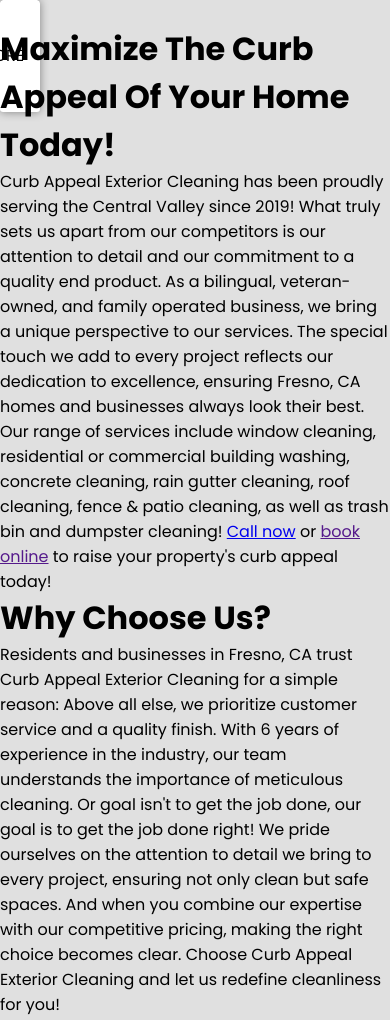
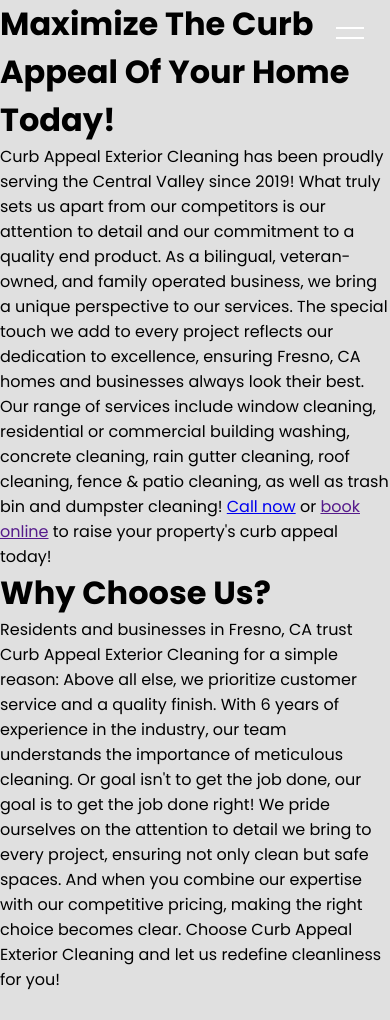
Before and after one commit to winebrenner444/Curb-Appeal-Exterior-Cleaning, a website: page index.html in a window 390 px wide. Shown: the top 1020 px of the page. Drawn offline with Linux system fonts and the light colour scheme.

Commit message:
Clean breaking point for nav menu. working on hamburger menu

```diff
--- a/index.html
+++ b/index.html
@@ -17,7 +17,9 @@
     <!--Header with menu and logo-->
     <header class="header">
         <div class="header-body">
-            <nav tabindex="0" aria-haspopup="true" class="header-menu">
+            <nav tabindex="0" aria-haspopup="true" class="hamburger-menu">
+                <div class="nav-body">
+
                 <ul role="menubar" class="nav-list">
                     <li class="nav-item" id="logo"><a href="https://www.curbappealfresno/"> <img width="170" height="auto"
                         src="Src/Business Logo.JPG"
@@ -28,6 +30,7 @@
                     <li role="menuitem" aria-label="Contact" class="nav-item" id="contact"><a href="#">CONTACT</a></li>
                     <li role="menuitem" aria-label="More" class="nav-item" id="more"><a href="#">MORE</a></li>
                 </ul>
+                </div>
             </nav>
         </div>
     </header>
--- a/style.css
+++ b/style.css
@@ -8,9 +8,10 @@
     background-color: rgba(211, 211, 211, 0.7);
 }
 
-/* nav {
+nav {
     position: relative;
-} */
+}
+
 .nav-list {
     background-color: white;
     box-shadow: 0px 0px 10px rgba(128, 128, 128, 1);
@@ -155,16 +156,57 @@
     .reviews-box{
         width: 100%;
     }
-    ul {
+    .nav-item {
         display: none;
     }
-    nav {
+    nav.hamburger-menu {
         width: 40px;
         height: 25px;
-        background: #333;
-        border-radius: 3px;
+        position: fixed;
+        top: 20px;
+        right: 20px;
+    }
+    nav.hamburger-menu::before,
+    nav.hamburger-menu::after {
+        content: '';
+        display: inline-block;
+        height: 2px;
+        width: 70%;
+        position: absolute;
+        left: 15%;
+        top: 50%;
+        transition:
+        transform 0.2s ease,
+        top 0.2s ease;
+        background: #fff;
+        transform: translateY(-50%);
+    }
+    nav.hamburger-menu::before {
+        top: 30%;
+    }
+
+    nav.hamburger-menu::after {
+        top: 70%;
+    }
+
+    nav.hamburger-menu:focus::before {
+        top: 50%;
+        transform: rotate(30deg) translateY(-50%);
+    }
+
+    nav.hamburger-menu:focus::after {
+        top: 50%;
+        transform: rotate(-30deg) translateY(-50%);
+    }
+
+    ul {
+        position: absolute;
+        right: 0;
+        top: 100%;
+        background: #444;
     }
 }
+
 
 @media(max-width: 340px){
     .box-top{
```
